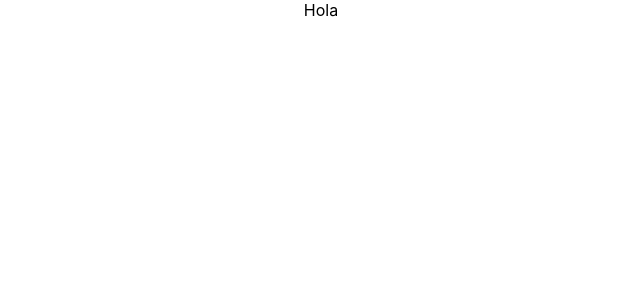
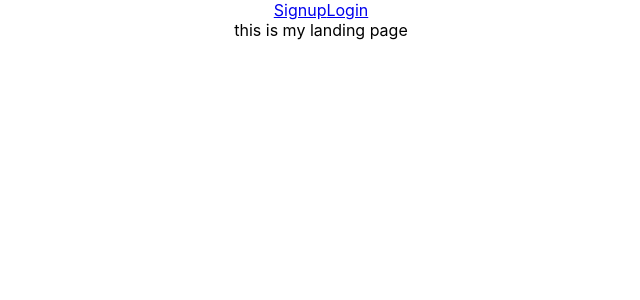
Before and after one commit to mariasimo/Brandlink, a React (Create React App) app in the folder client/: page / in a window 1280 px wide. Shown: the top 300 px of the page, without its empty margins (319-959 px from the left). Built offline with nearby package versions, Linux system fonts and the light colour scheme; no server answers.

Commit message:
Created private route for project list as user panel admin

```diff
--- a/client/src/App.js
+++ b/client/src/App.js
@@ -2,13 +2,18 @@ import React from 'react';
 import './App.css';
 
 import { Switch, Route } from 'react-router-dom';
-// import AuthService from './services/AuthService'
+import AuthService from './services/AuthService'
 import Signup from './components/auth/Signup/Signup';
 import ProjectList from './components/project/ProjectList';
+import PrivateRoute from './guards/PrivateRoute';
+import { LandingPage } from './components/landingPage/LandingPage';
+import Navbar from './components/navbar/Navbar';
+
 
 export default class App extends React.Component {
   constructor(props) {
     super(props);
+    this.authService = new AuthService();
     this.state = {
       user: null
     }
@@ -35,12 +40,28 @@ export default class App extends React.Component {
     }
   }
 
+
+  componentDidMount() {
+    this.fetchUser()
+  }
+
   render () {
+    this.fetchUser()
+    const { user } = this.state;
+
     return (
       <div className="App">
+        <Navbar></Navbar>
         <Switch>
-          <Route exact path="/" user={this.state.user} component={ProjectList}/>
           <Route exact path="/signup" render={(match) => <Signup {...match} setUser={this.setUser} />} />
+          <Route exact path="/" component={LandingPage} />
+
+          {/* This is a private route, as you have to be loggedin to access your admin panel */}
+          {/* Should this path contain the user username? How can i achieve this?*/}
+          {/* <Route exact path="/" render={() => <ProjectList user={this.state.user}></ProjectList>}/> */}
+          {/* <PrivateRoute exact path="" user={this.state.user} component={ProjectList} /> */}
+
+          <PrivateRoute exact path="/panel/:username" user={this.state.user} component={ProjectList} />
         </Switch>
       </div>
     );
--- a/client/src/components/auth/Signup/Signup.js
+++ b/client/src/components/auth/Signup/Signup.js
@@ -24,7 +24,9 @@ export default class Signup extends React.Component {
         .then(
           (user) => {
             setUser(user);
-            history.push("/")
+
+            // todo This should redirect me to the admin panel
+            history.push(`/panel/${user.username}`)
           },
           (error) => {
             console.error(error)
--- /dev/null
+++ b/client/src/components/landingPage/LandingPage.js
@@ -0,0 +1,11 @@
+import React, { Component } from 'react';
+
+export class LandingPage extends Component {
+    render() {
+        return (
+            <div>
+                this is my landing page
+            </div>
+        )
+    }
+}
--- /dev/null
+++ b/client/src/components/navbar/Navbar.js
@@ -0,0 +1,13 @@
+import React, { Component } from 'react'
+import { Link } from 'react-router-dom'
+
+export default class Navbar extends Component {
+    render() {
+        return (
+            <nav>
+                <Link to="/signup">Signup</Link>
+                <Link to="/signup">Login</Link>
+            </nav>
+        )
+    }
+}
--- a/client/src/components/project/ProjectList.js
+++ b/client/src/components/project/ProjectList.js
@@ -1,11 +1,13 @@
 import React from 'react'
 
 export default class ProjectList extends React.Component {
+
     render() {
+        const username = this.props.loggedInUser.username
+
         return (
             <div>
-                Hola
-                {this.props.user}
+                Hola, {username}
             </div>
         )
     }
--- /dev/null
+++ b/client/src/guards/PrivateRoute.js
@@ -0,0 +1,21 @@
+import React from 'react'
+import { Route, Redirect } from 'react-router-dom'
+export default function PrivateRoute({component: Component, user, redirectPath, ...rest}) {
+  return (
+    // <>
+    //     {user && <Route exact path={`/panel/${user.username}`} {...rest} render={(props) =>{
+    //         return <Component loggedInUser={user} {...props}/>
+    //     }}/>}
+    //     {!user && <Redirect to={{pathname: redirectPath}}/>}
+    // </>
+
+   <Route {...rest} render={(props) => {
+    {if(user) {
+      return <Component loggedInUser={user} {...props}/>
+     } else {
+       return <Redirect to={{pathname: redirectPath}}/>
+     }
+    }
+   }} />
+  )
+}
```
Also changed, not shown: 1 other file (tests, documents, lock files or other folders).
